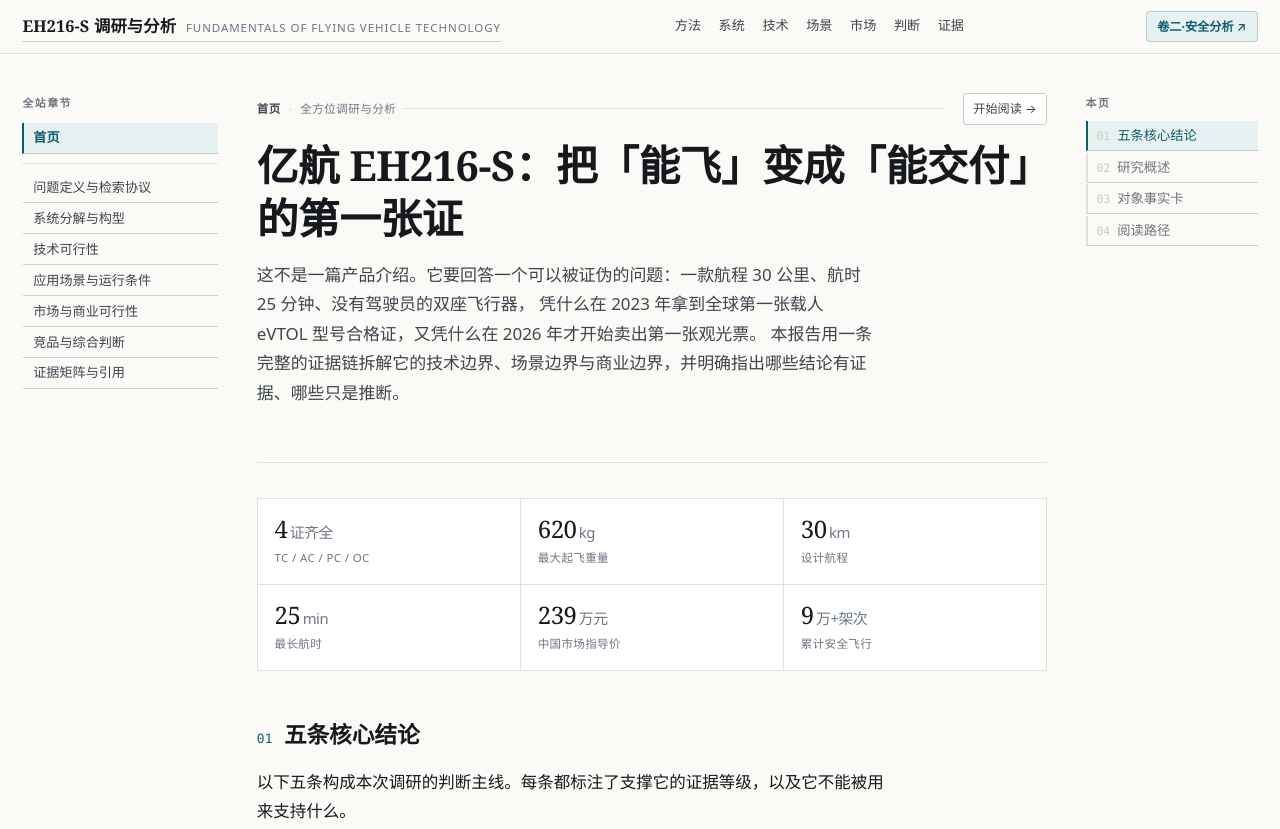
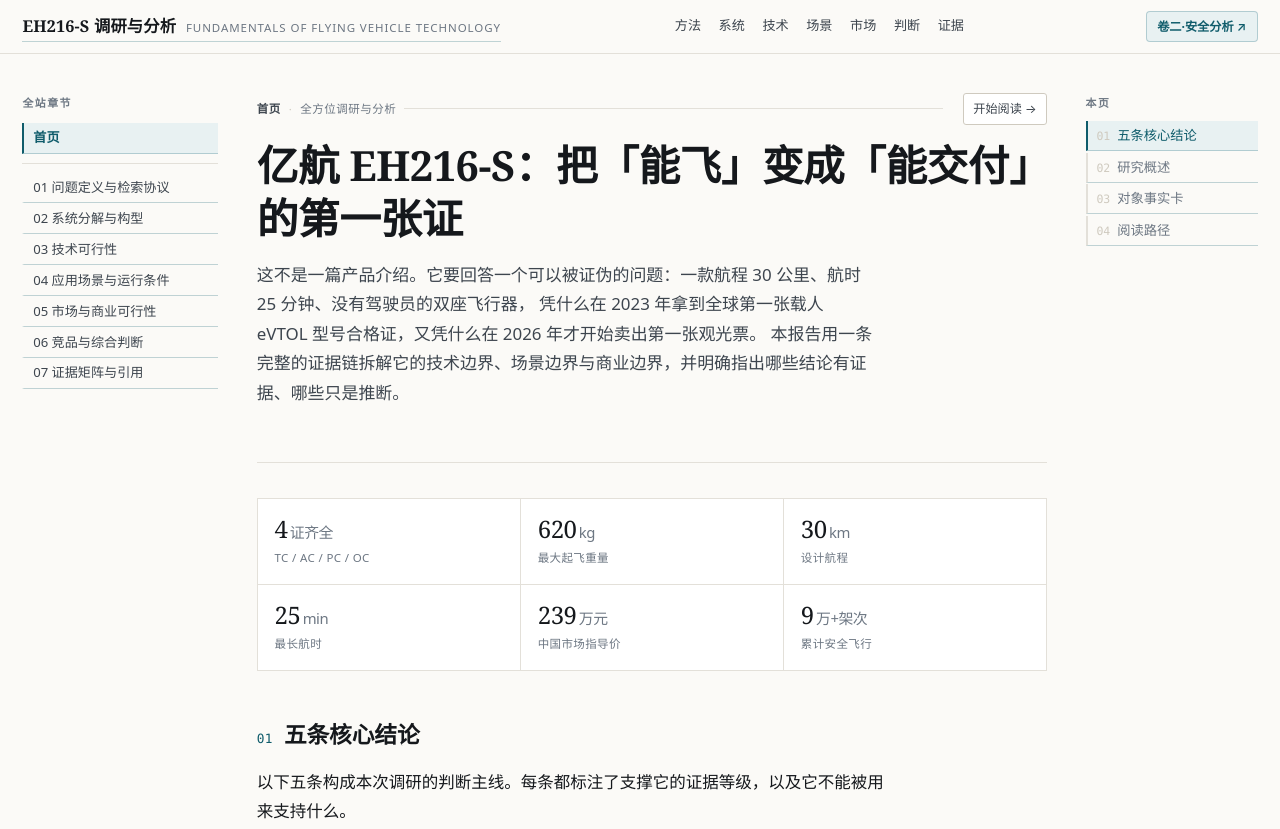
Before and after one commit to tianba9/eh216s-research, a plain HTML site: page index.html in a window 1280 px wide. Shown: the top 829 px of the page. Drawn offline with Linux system fonts and the light colour scheme.

Commit message:
左栏改用章号，章节切换按钮防换行

```diff
--- a/assets/style.css
+++ b/assets/style.css
@@ -463,3 +463,7 @@ figcaption b{color:var(--ink-2);font-weight:600;}
   .ph-top .head-nav{flex:1 1 100%;justify-content:flex-start;}
   .head-nav a{font-size:.7rem;padding:.24rem .5rem;}
 }
+
+/* 章节切换按钮：不换行、不压缩 */
+.ph-top .head-nav{flex:0 0 auto;flex-wrap:wrap;justify-content:flex-end;}
+.head-nav a{white-space:nowrap;}
--- a/index.html
+++ b/index.html
@@ -32,15 +32,15 @@
 
   <aside class="toc-nav">
     <p class="toc-title">全站章节</p>
-      <ol>
+            <ol>
         <li class="nav-home"><a href="index.html" class="active" aria-current="page">首页</a></li>
-        <li><a href="01-frame.html">问题定义与检索协议</a></li>
-        <li><a href="02-system.html">系统分解与构型</a></li>
-        <li><a href="03-tech.html">技术可行性</a></li>
-        <li><a href="04-scenario.html">应用场景与运行条件</a></li>
-        <li><a href="05-market.html">市场与商业可行性</a></li>
-        <li><a href="06-compete.html">竞品与综合判断</a></li>
-        <li><a href="07-evidence.html">证据矩阵与引用</a></li>
+        <li><a href="01-frame.html">01 问题定义与检索协议</a></li>
+        <li><a href="02-system.html">02 系统分解与构型</a></li>
+        <li><a href="03-tech.html">03 技术可行性</a></li>
+        <li><a href="04-scenario.html">04 应用场景与运行条件</a></li>
+        <li><a href="05-market.html">05 市场与商业可行性</a></li>
+        <li><a href="06-compete.html">06 竞品与综合判断</a></li>
+        <li><a href="07-evidence.html">07 证据矩阵与引用</a></li>
       </ol>
   </aside>
 
```
Also changed, not shown: 01-frame.html (+8 -8 lines), 02-system.html (+8 -8 lines), 03-tech.html (+8 -8 lines), 04-scenario.html (+8 -8 lines), 05-market.html (+8 -8 lines), 06-compete.html (+8 -8 lines), 07-evidence.html (+8 -8 lines).
